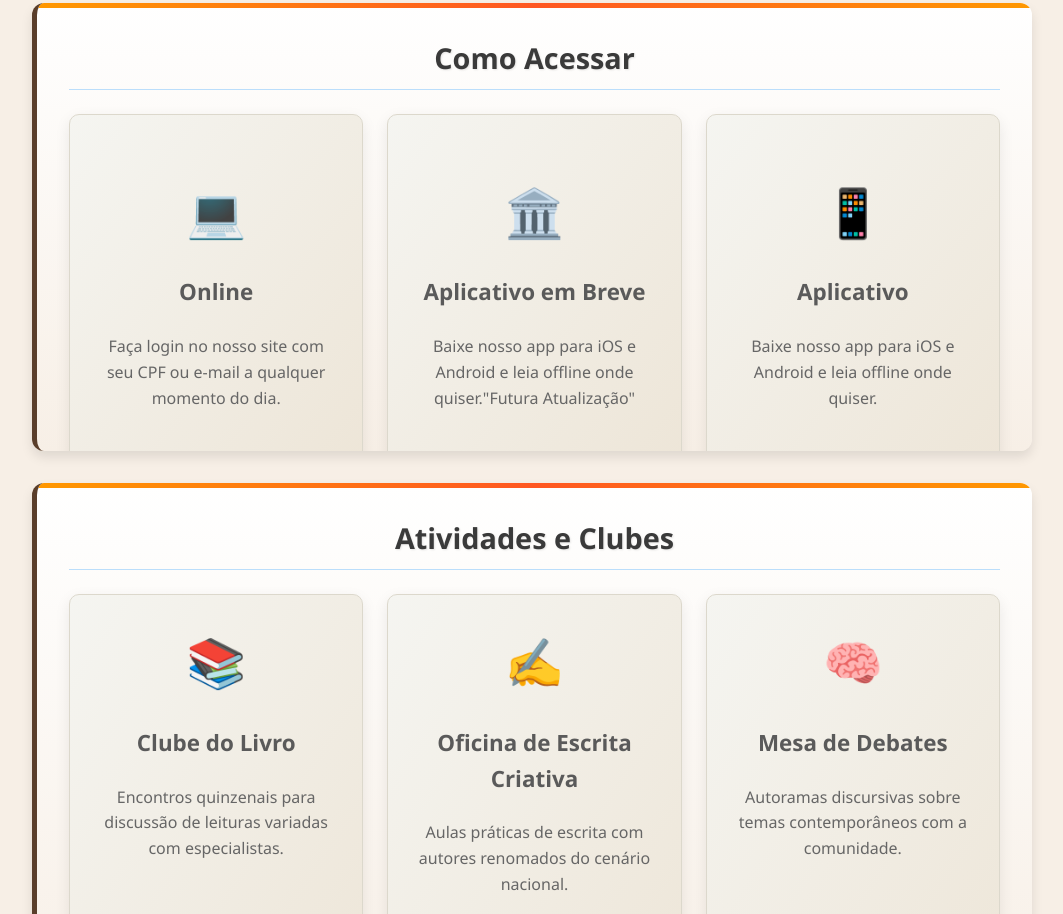
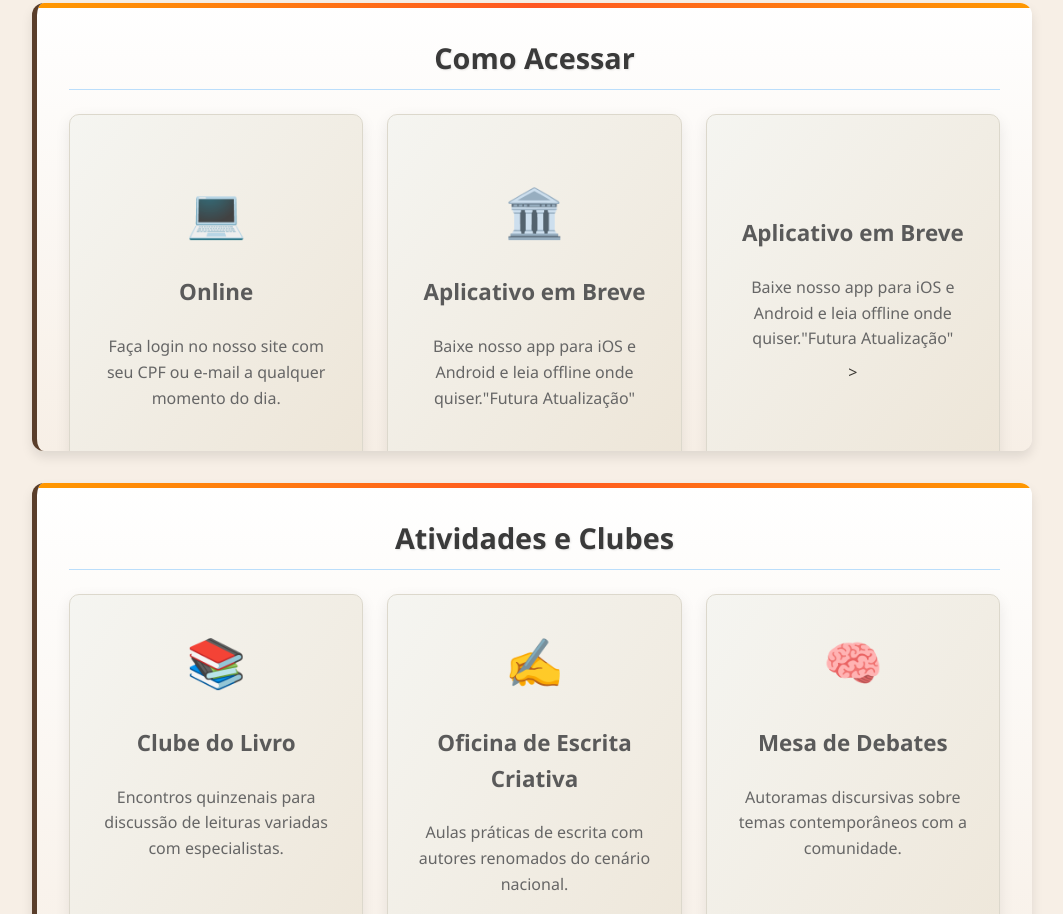
Before and after one commit to RodrigoBergenthal/Biblioteca-Digital-Comunitaria, a plain HTML site: page index.html in a window 1280 px wide. Shown: the part 1715-2629 px from the top of the page, without its empty margins (108-1171 px from the left). Drawn offline with Linux system fonts and the light colour scheme; no server answers.

Commit message:
Remove icon and update application description

```diff
--- a/index.html
+++ b/index.html
@@ -105,9 +105,8 @@
                         <p>Baixe nosso app para iOS e Android e leia offline onde quiser."Futura Atualização"
                     </div>
                     <div class="access-option">
-                        <div class="icon">📱</div>
-                        <h3>Aplicativo</h3>
-                        <p>Baixe nosso app para iOS e Android e leia offline onde quiser.</p>
+                        <h3>Aplicativo em Breve</h3>
+                        <p>Baixe nosso app para iOS e Android e leia offline onde quiser."Futura Atualização"</p>>
                     </div>
                 </div>
             </section>
```
